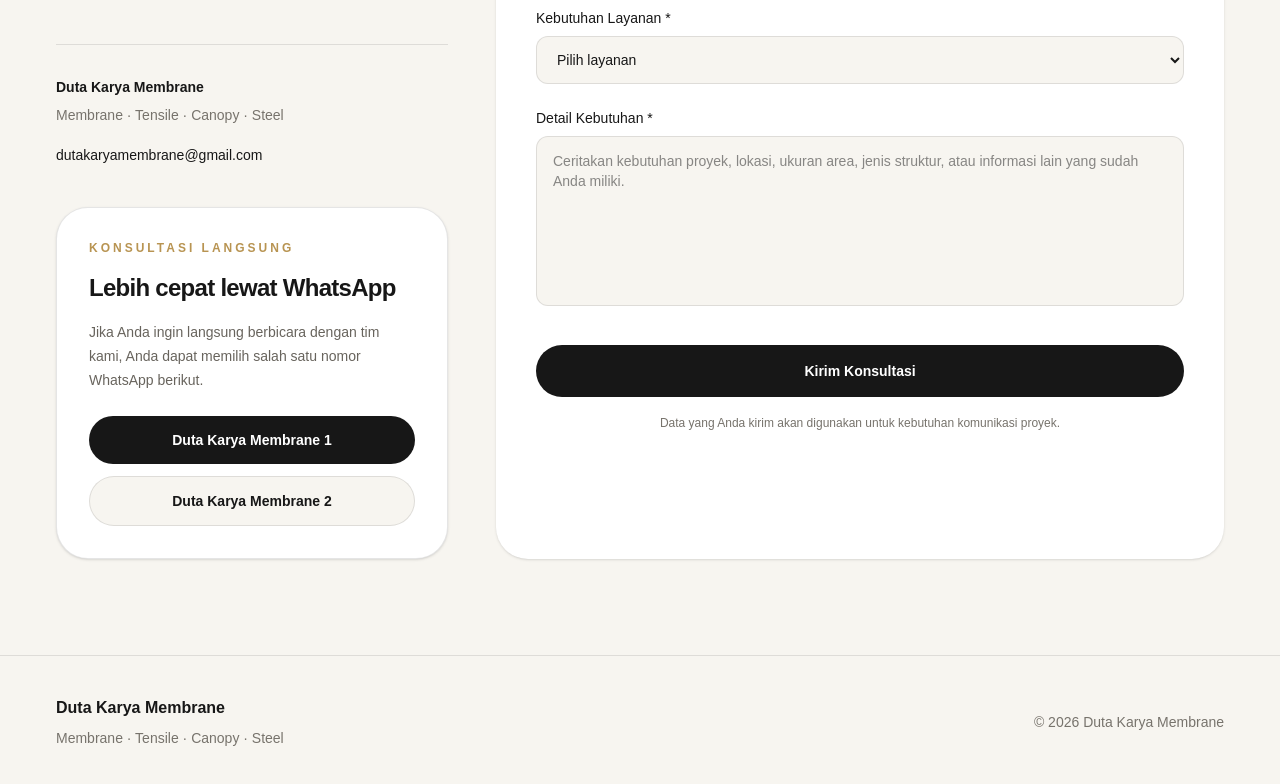
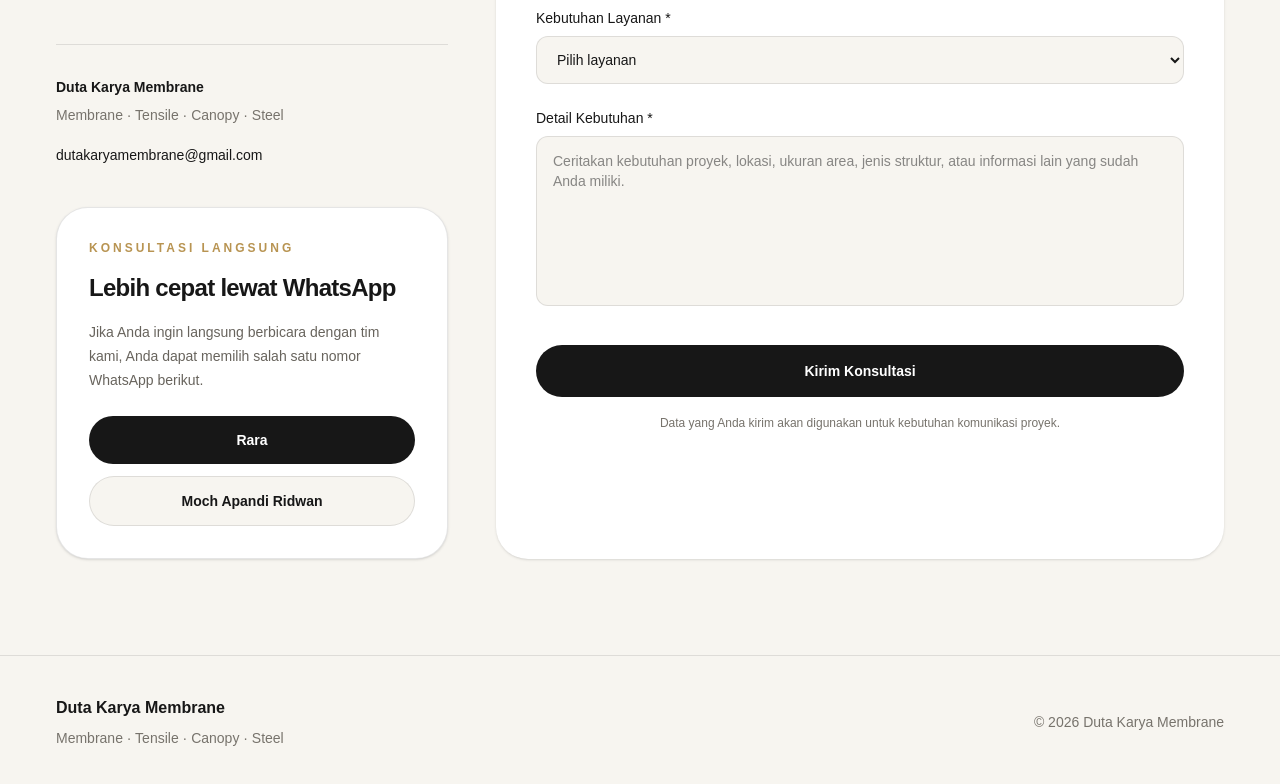
Before and after one commit to dutakaryamembrane/dutakarya-membrane, a Next.js app: page /kontak in a window 1280 px wide. Shown: the part 873-1657 px from the top of the page. Built offline with nearby package versions, Linux system fonts and the light colour scheme.

Commit message:
style: simplify WhatsApp contact buttons

```diff
--- a/src/app/kontak/page.tsx
+++ b/src/app/kontak/page.tsx
@@ -254,7 +254,7 @@ export default function KontakPage() {
                 "
                 style={{ color: "#ffffff" }}
               >
-                Duta Karya Membrane 1
+                Rara
               </a>
 
               {/* ==========================================
@@ -289,7 +289,7 @@ export default function KontakPage() {
                   hover:!text-white
                 "
               >
-                Duta Karya Membrane 2
+                Moch Apandi Ridwan
               </a>
 
             </div>
```
